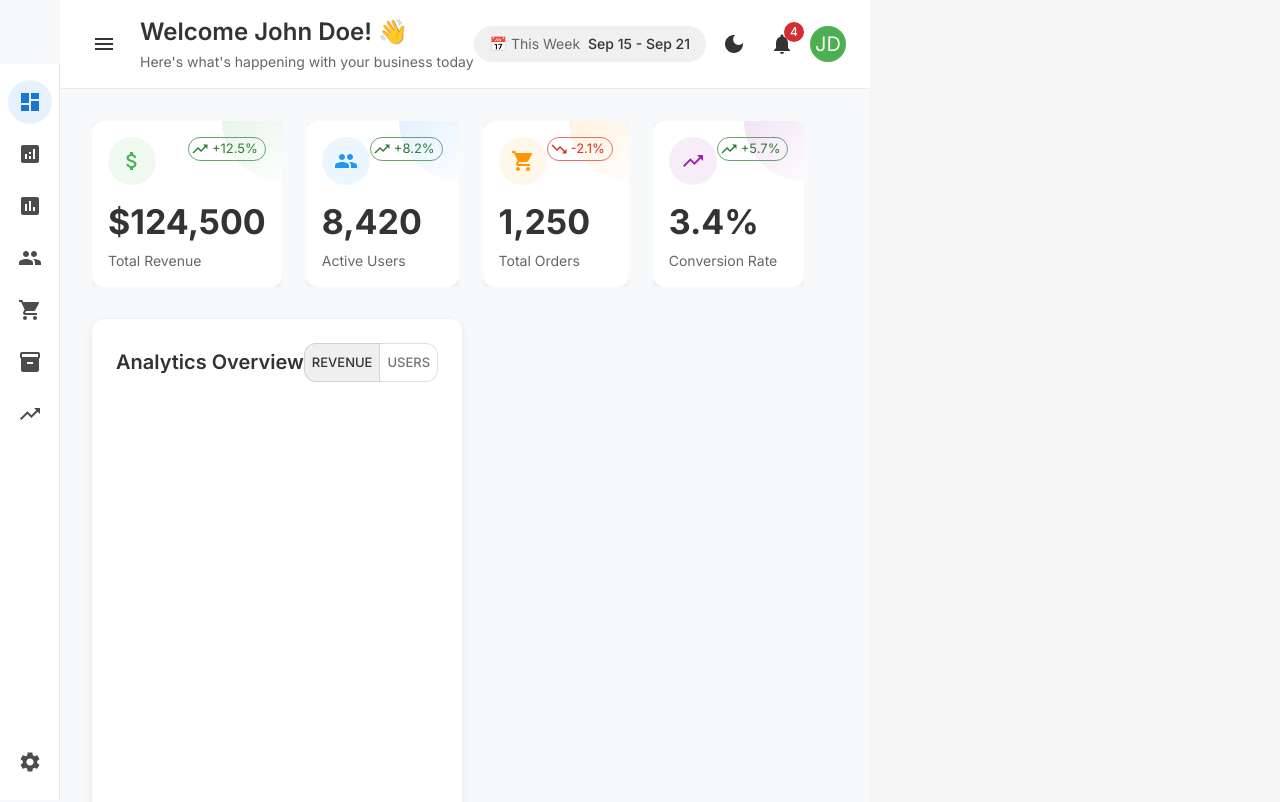
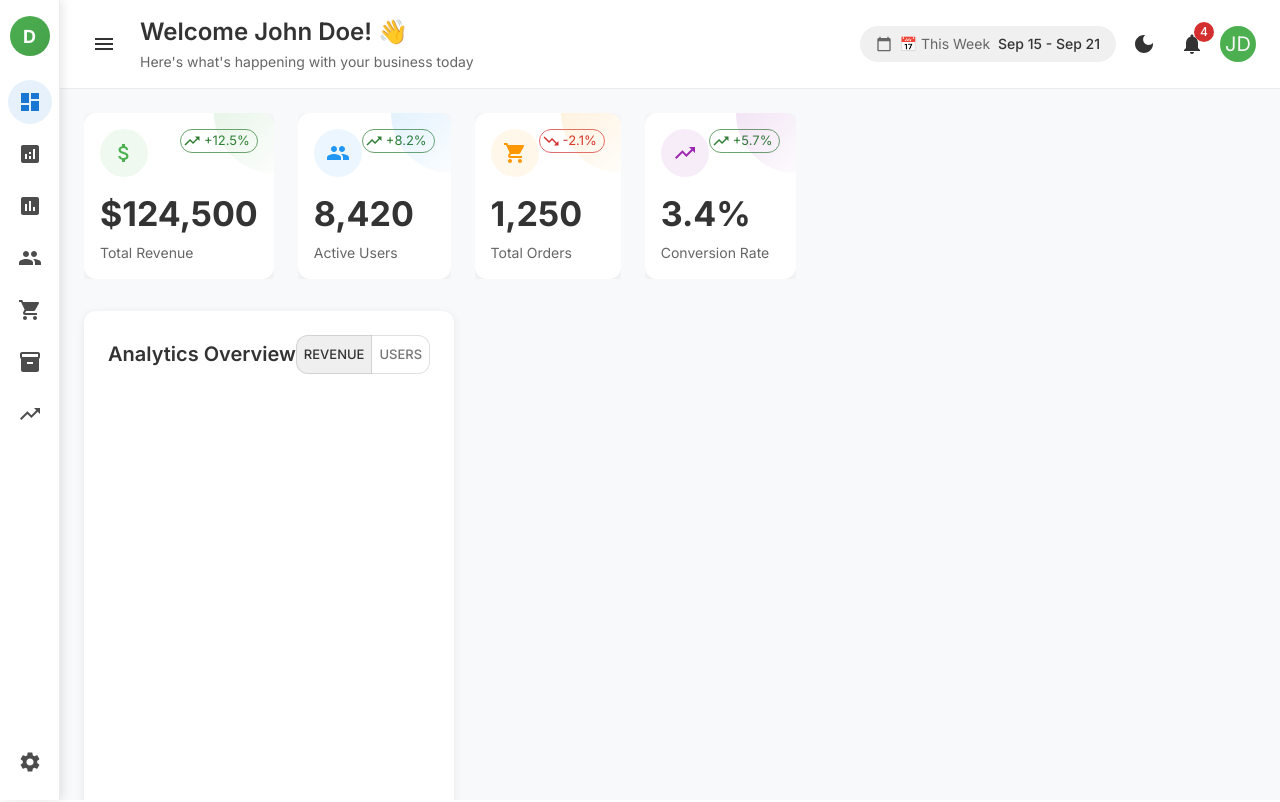
Before and after one commit to techiekamal21/dashboard_pixel_project, a React (Vite) app: page / in a window 1280 px wide. Shown: the top 802 px of the page. Built offline with nearby package versions, Linux system fonts and the light colour scheme.

Commit message:
Enhanced UI

```diff
--- a/package.json
+++ b/package.json
@@ -17,6 +17,8 @@
     "@emotion/styled": "^11.14.1",
     "@mui/icons-material": "^7.3.2",
     "@mui/material": "^7.3.2",
+    "@mui/x-date-pickers": "^8.11.3",
+    "dayjs": "^1.11.18",
     "framer-motion": "^12.23.16",
     "react": "^19.1.1",
     "react-countup": "^6.5.3",
--- a/src/App.css
+++ b/src/App.css
@@ -4,6 +4,14 @@
   margin: 0;
   padding: 0;
   box-sizing: border-box;
+}
+
+html, body, #root {
+  width: 100%;
+  height: 100%;
+  margin: 0;
+  padding: 0;
+  overflow-x: hidden;
 }
 
 body {
--- a/src/components/Dashboard.jsx
+++ b/src/components/Dashboard.jsx
@@ -25,6 +25,7 @@ import RecentActivity from './RecentActivity';
 import TopProducts from './TopProducts';
 import Sidebar from './Sidebar';
 import MiniSidebar from './MiniSidebar';
+import DateRangePicker from './DateRangePicker';
 
 const Dashboard = () => {
   const { darkMode, setDarkMode } = useDarkMode();
@@ -74,7 +75,7 @@ const Dashboard = () => {
   };
 
   return (
-    <Box sx={{ display: 'flex', minHeight: '100vh' }}>
+    <Box sx={{ display: 'flex', minHeight: '100vh', width: '100vw', overflow: 'hidden' }}>
       {/* Full Sidebar */}
       <Sidebar
         open={sidebarOpen}
@@ -83,7 +84,14 @@ const Dashboard = () => {
         onItemSelect={setSelectedMenuItem}
       />
 
-      {/* Mini Sidebar - shows when main sidebar is closed */}
+      {/* Mini Sidebar - always visible when main sidebar is closed */}
+      <Box
+        sx={{
+          width: sidebarOpen ? 0 : '60px',
+          transition: 'width 0.3s ease',
+          overflow: 'hidden',
+        }}
+      >
         {!sidebarOpen && (
           <MiniSidebar
             selectedItem={selectedMenuItem}
@@ -91,16 +99,18 @@ const Dashboard = () => {
             onExpand={() => setSidebarOpen(true)}
           />
         )}
+      </Box>
 
-      {/* Main Content */}
+      {/* Main Content - Full Width */}
       <Box
         component="main"
         sx={{
           flexGrow: 1,
-          paddingLeft: !sidebarOpen ? '60px' : 0,
+          width: sidebarOpen ? 'calc(100vw - 280px)' : 'calc(100vw - 60px)',
           background: darkMode ? '#121212' : '#f8f9fa',
           minHeight: '100vh',
-          transition: 'padding-left 0.3s ease',
+          transition: 'width 0.3s ease',
+          overflow: 'auto',
         }}
       >
         {/* Header */}
@@ -136,41 +146,51 @@ const Dashboard = () => {
           </Box>
 
           <Box sx={{ display: 'flex', alignItems: 'center', gap: 1 }}>
-            <Box sx={{
-              background: darkMode ? '#2a2a2a' : '#f0f0f0',
-              px: 2,
-              py: 1,
-              borderRadius: 2,
-              display: 'flex',
-              alignItems: 'center',
-              gap: 1
-            }}>
-              <Typography variant="body2" sx={{ color: darkMode ? '#b3b3b3' : '#666' }}>
-                📅 This Week
-              </Typography>
-              <Typography variant="body2" fontWeight="500" sx={{ color: darkMode ? 'white' : '#333' }}>
-                Sep 15 - Sep 21
-              </Typography>
-            </Box>
+            <DateRangePicker />
             <IconButton
               onClick={() => setDarkMode(!darkMode)}
-              sx={{ color: darkMode ? 'white' : '#333' }}
+              sx={{
+                color: darkMode ? 'white' : '#333',
+                '&:hover': {
+                  transform: 'scale(1.1)',
+                  backgroundColor: darkMode ? 'rgba(255,255,255,0.1)' : 'rgba(0,0,0,0.1)',
+                }
+              }}
             >
               {darkMode ? <LightMode /> : <DarkMode />}
             </IconButton>
-            <IconButton sx={{ color: darkMode ? 'white' : '#333' }}>
+            <IconButton
+              sx={{
+                color: darkMode ? 'white' : '#333',
+                '&:hover': {
+                  transform: 'scale(1.1)',
+                  backgroundColor: darkMode ? 'rgba(255,255,255,0.1)' : 'rgba(0,0,0,0.1)',
+                }
+              }}
+            >
               <Badge badgeContent={4} color="error">
                 <Notifications />
               </Badge>
             </IconButton>
-            <Avatar sx={{ bgcolor: '#4CAF50', width: 36, height: 36 }}>
+            <Avatar
+              sx={{
+                bgcolor: '#4CAF50',
+                width: 36,
+                height: 36,
+                cursor: 'pointer',
+                transition: 'transform 0.2s ease',
+                '&:hover': {
+                  transform: 'scale(1.1)',
+                }
+              }}
+            >
               JD
             </Avatar>
           </Box>
         </Box>
 
         {selectedMenuItem === 'dashboard' ? (
-          <Box sx={{ p: 4, width: '100%' }}>
+          <Box sx={{ p: 3, width: '100%', height: '100%' }}>
             <motion.div
               variants={containerVariants}
               initial="hidden"
--- /dev/null
+++ b/src/components/DateRangePicker.jsx
@@ -0,0 +1,171 @@
+import React, { useState } from 'react';
+import {
+  Box,
+  Typography,
+  IconButton,
+  Popover,
+  Paper,
+  Button,
+  Chip,
+} from '@mui/material';
+import {
+  CalendarToday,
+  ChevronLeft,
+  ChevronRight,
+} from '@mui/icons-material';
+import { motion, AnimatePresence } from 'framer-motion';
+import { useDarkMode } from '../App';
+
+const DateRangePicker = () => {
+  const { darkMode } = useDarkMode();
+  const [anchorEl, setAnchorEl] = useState(null);
+  const [selectedRange, setSelectedRange] = useState('This Week');
+
+  const dateRanges = [
+    { label: 'Today', value: 'today' },
+    { label: 'Yesterday', value: 'yesterday' },
+    { label: 'This Week', value: 'thisWeek' },
+    { label: 'Last Week', value: 'lastWeek' },
+    { label: 'This Month', value: 'thisMonth' },
+    { label: 'Last Month', value: 'lastMonth' },
+    { label: 'Last 7 Days', value: 'last7Days' },
+    { label: 'Last 30 Days', value: 'last30Days' },
+    { label: 'Custom Range', value: 'custom' },
+  ];
+
+  const handleClick = (event) => {
+    setAnchorEl(event.currentTarget);
+  };
+
+  const handleClose = () => {
+    setAnchorEl(null);
+  };
+
+  const handleRangeSelect = (range) => {
+    setSelectedRange(range.label);
+    handleClose();
+  };
+
+  const open = Boolean(anchorEl);
+
+  return (
+    <>
+      <Box
+        onClick={handleClick}
+        sx={{
+          background: darkMode ? '#2a2a2a' : '#f0f0f0',
+          px: 2,
+          py: 1,
+          borderRadius: 2,
+          display: 'flex',
+          alignItems: 'center',
+          gap: 1,
+          cursor: 'pointer',
+          transition: 'all 0.2s ease',
+          '&:hover': {
+            background: darkMode ? '#3a3a3a' : '#e0e0e0',
+            transform: 'scale(1.02)',
+          }
+        }}
+      >
+        <CalendarToday sx={{ fontSize: 16, color: darkMode ? '#b3b3b3' : '#666' }} />
+        <Typography variant="body2" sx={{ color: darkMode ? '#b3b3b3' : '#666' }}>
+          📅 {selectedRange}
+        </Typography>
+        <Typography variant="body2" fontWeight="500" sx={{ color: darkMode ? 'white' : '#333' }}>
+          Sep 15 - Sep 21
+        </Typography>
+      </Box>
+
+      <Popover
+        open={open}
+        anchorEl={anchorEl}
+        onClose={handleClose}
+        anchorOrigin={{
+          vertical: 'bottom',
+          horizontal: 'right',
+        }}
+        transformOrigin={{
+          vertical: 'top',
+          horizontal: 'right',
+        }}
+      >
+        <motion.div
+          initial={{ opacity: 0, y: -10 }}
+          animate={{ opacity: 1, y: 0 }}
+          exit={{ opacity: 0, y: -10 }}
+        >
+          <Paper
+            sx={{
+              p: 2,
+              minWidth: 280,
+              background: darkMode ? '#2a2a2a' : '#ffffff',
+              border: darkMode ? '1px solid rgba(255,255,255,0.1)' : '1px solid rgba(0,0,0,0.1)',
+            }}
+          >
+            <Typography variant="h6" fontWeight="600" sx={{ mb: 2, color: darkMode ? 'white' : '#333' }}>
+              Select Date Range
+            </Typography>
+
+            <Box sx={{ display: 'flex', flexDirection: 'column', gap: 1 }}>
+              {dateRanges.map((range, index) => (
+                <motion.div
+                  key={range.value}
+                  initial={{ opacity: 0, x: -20 }}
+                  animate={{ opacity: 1, x: 0 }}
+                  transition={{ delay: index * 0.05 }}
+                >
+                  <Button
+                    fullWidth
+                    variant={selectedRange === range.label ? 'contained' : 'text'}
+                    onClick={() => handleRangeSelect(range)}
+                    sx={{
+                      justifyContent: 'flex-start',
+                      textTransform: 'none',
+                      py: 1,
+                      color: selectedRange === range.label
+                        ? 'white'
+                        : darkMode ? '#b3b3b3' : '#333',
+                      backgroundColor: selectedRange === range.label
+                        ? '#1976d2'
+                        : 'transparent',
+                      '&:hover': {
+                        backgroundColor: selectedRange === range.label
+                          ? '#1565c0'
+                          : darkMode ? 'rgba(255,255,255,0.05)' : 'rgba(0,0,0,0.05)',
+                      },
+                    }}
+                  >
+                    {range.label}
+                  </Button>
+                </motion.div>
+              ))}
+            </Box>
+
+            <Box sx={{ mt: 2, pt: 2, borderTop: `1px solid ${darkMode ? 'rgba(255,255,255,0.1)' : 'rgba(0,0,0,0.1)'}` }}>
+              <Typography variant="body2" sx={{ color: darkMode ? '#b3b3b3' : '#666', mb: 1 }}>
+                Quick Actions
+              </Typography>
+              <Box sx={{ display: 'flex', gap: 1, flexWrap: 'wrap' }}>
+                <Chip
+                  label="Compare"
+                  size="small"
+                  variant="outlined"
+                  sx={{ color: darkMode ? '#b3b3b3' : '#666' }}
+                />
+                <Chip
+                  label="Export"
+                  size="small"
+                  variant="outlined"
+                  sx={{ color: darkMode ? '#b3b3b3' : '#666' }}
+                />
+              </Box>
+            </Box>
+          </Paper>
+        </motion.div>
+      </Popover>
+    </>
+  );
+};
+
+export default DateRangePicker;
--- a/src/components/MiniSidebar.jsx
+++ b/src/components/MiniSidebar.jsx
@@ -31,21 +31,46 @@ const MiniSidebar = ({ selectedItem, onItemSelect, onExpand }) => {
       sx={{
         position: 'fixed',
         left: 0,
-        top: 64,
+        top: 0,
         width: 60,
-        height: 'calc(100vh - 64px)',
+        height: '100vh',
         background: darkMode
-          ? 'rgba(30, 30, 30, 0.9)'
-          : 'rgba(255, 255, 255, 0.9)',
-        backdropFilter: 'blur(10px)',
-        borderRight: `1px solid ${darkMode ? 'rgba(255,255,255,0.1)' : 'rgba(0,0,0,0.1)'}`,
+          ? '#1a1a1a'
+          : '#ffffff',
+        borderRight: `1px solid ${darkMode ? 'rgba(255,255,255,0.1)' : 'rgba(0,0,0,0.08)'}`,
         display: 'flex',
         flexDirection: 'column',
         alignItems: 'center',
         py: 2,
         zIndex: 1000,
+        boxShadow: '2px 0 10px rgba(0,0,0,0.1)',
       }}
     >
+      {/* Logo Area */}
+      <Box
+        sx={{
+          width: 40,
+          height: 40,
+          borderRadius: '50%',
+          background: 'linear-gradient(135deg, #4CAF50, #45a049)',
+          display: 'flex',
+          alignItems: 'center',
+          justifyContent: 'center',
+          color: 'white',
+          fontSize: '18px',
+          fontWeight: 'bold',
+          mb: 3,
+          cursor: 'pointer',
+          transition: 'transform 0.2s ease',
+          '&:hover': {
+            transform: 'scale(1.1)',
+          }
+        }}
+        onClick={onExpand}
+      >
+        D
+      </Box>
+
       {menuItems.map((item, index) => (
         <motion.div
           key={item.id}
```
Also changed, not shown: 1 other file (tests, documents, lock files or other folders). Lines whose indentation alone changed are shown as unchanged.
